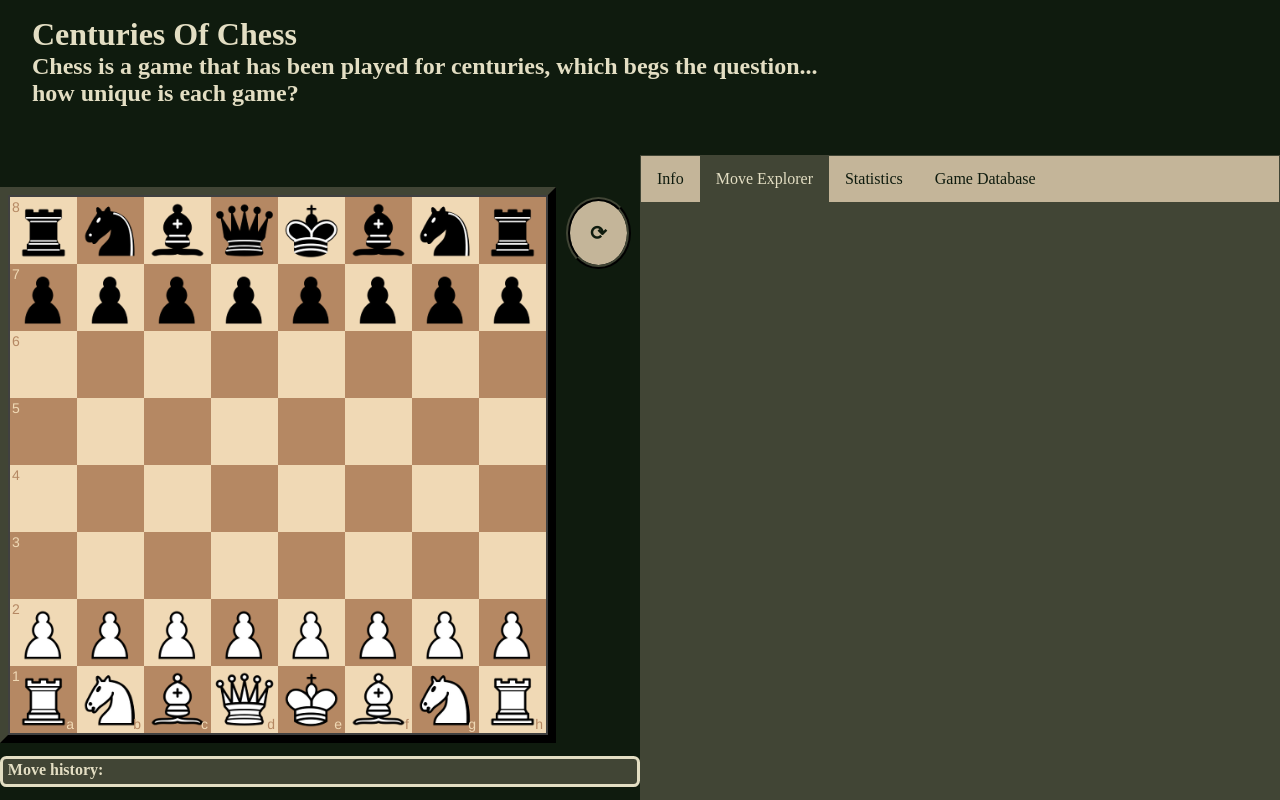
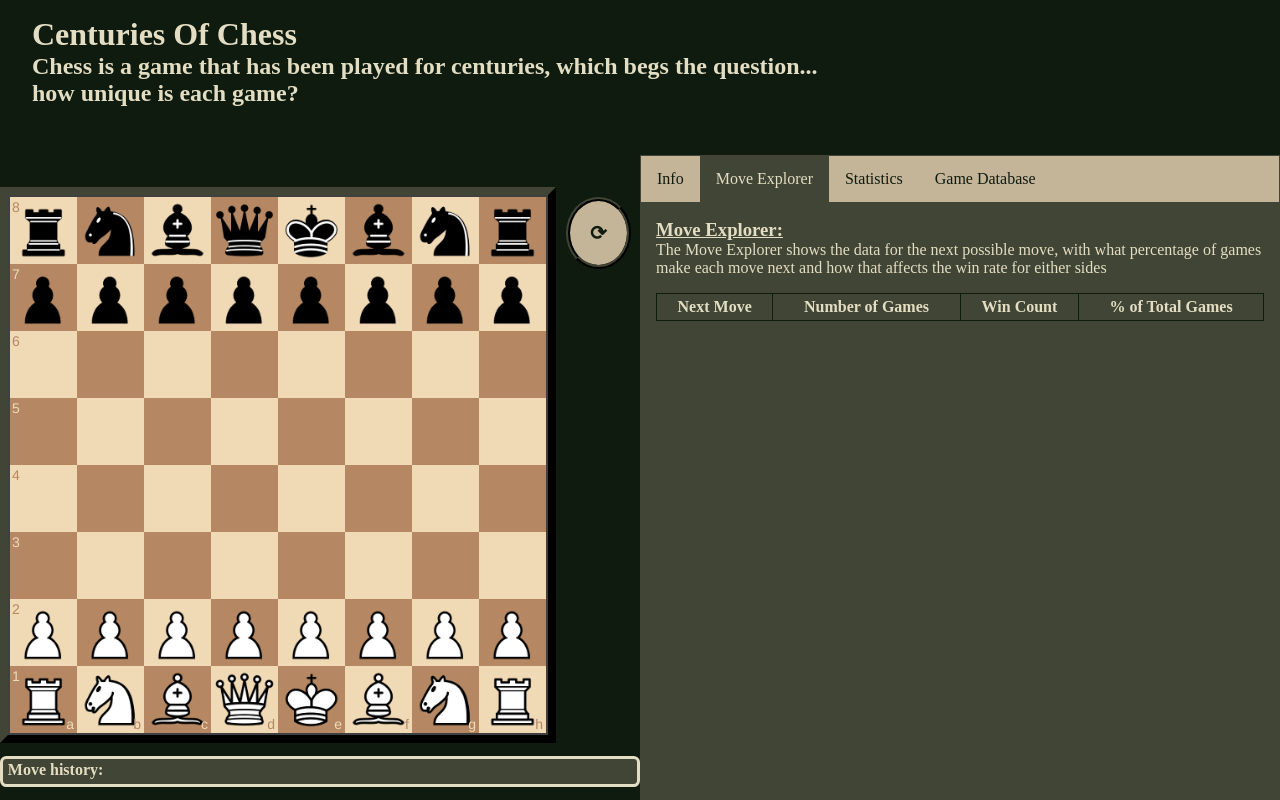
Before and after one commit to S8tyrsH0rns/Centuries-Of-Chess, a PHP site: page / in a window 1280 px wide, after a click on "Move Explorer". Run offline with PHP 8.4, Linux system fonts and the light colour scheme; tables that the repository leaves empty or names only in its code hold one stand-in row (values such as "Sample post"); lists and menus that the app fills with data are empty; some libraries are stand-ins or nearby versions.

Commit message:
Added Move Explorer - Displays information on future moves

```diff
--- a/css/styles.css
+++ b/css/styles.css
@@ -175,6 +175,24 @@ p {
 	padding-left: 0.5em;
 }
 
+.game-explorer-table {
+	width: 100%;
+	border-collapse: collapse;
+}
+
+#game-explorer-body td, th {
+	text-align: center;
+    white-space: pre-line;
+
+	padding: 0.25em;
+
+	border: 0.05em solid #0F1B0E;
+	border-collapse: collapse;
+}
+
+
+
+
 .statistics-list div {
 	padding: 2.5em;
 	display: flex;
--- a/index.php
+++ b/index.php
@@ -56,20 +56,20 @@
 		<div id="Info-Page" class="tab-contents">
 			<!-- Welcome/information page explaining what the project is and how to use it -->
 			<h3><u>What is Centuries of Chess?</u></h3>
-			<p>Centuries of Chess is a way of visualising the vast number of played chess games by matching the game you play on the board
-			to a database of previously played games (currently at over 2.1 million games). There are three different ways of looking back
-			at past games: </p>
+			<p>Centuries of Chess is an interactive way of visualising the vast number of chess games that have been played throughout history. By matching the moves you play on the board
+			to a database of previously played games (currently at over 2.1 million games), the website allows you to discover how you play compares with those who played in the past.
+			There are three different ways of looking back at past games: </p>
 
 			<div class="subsection">
 				<h4><u>Move Explorer</u></h4>
-				<p>The purpose of the Move Explorer is to show the most popular next move out of all the remaining games, at the start of this game this
-				can act as an Opening Explorer, naming any openings it detects.</p>
+				<p>The purpose of the Move Explorer is to show the most popular next move among games that match the current moves made by you. It displays how frequently each next move is
+				played alongside the win count for the games that follow. At the start of this game this can act as an Opening Explorer, naming any openings it detects.</p>
 
 				<h4><u>Statistics</u></h4>
-				<p>The Statistics page shows general statistics of the current game played (such as white/black win rate, average elo for white/black).</p>
+				<p>The Statistics page shows general statistics of the current game played (such as white/black win rate, average elo for white/black). It gives insight into the level of gameplay for both sides, though the quality of data will degrade as fewer and fewer games exist to pull the data from.</p>
 
 				<h4><u>Game Database</u></h4>
-				<p>This panel shows data on individual games, being able to be sorted by a number of different metrics.</p>
+				<p>This panel shows a table of data on individual games with results being able to be sorted by things like earliest games or highest ranking elo. It provides the full list of moves for games that match the moves you make so you can follow the exact path of a game. This tab is most useful for looking at specific games, using the sorting filter to find interesting games.</p>
 			</div>
 
 			<h3><u>Development and Design</u></h3>
@@ -78,6 +78,24 @@
 
 		<div id="Opening-Explorer-Tab" class="tab-contents">
 			<!-- This tab is about future moves, early on this will act as an opening explorer, later on a best move selector -->
+			<h3><u>Move Explorer: </u></h3>
+			<p>The Move Explorer shows the data for the next possible move, with what percentage of games make each move next and how that affects the win rate for either sides</p>
+
+			<table class="game-explorer-table">
+				<thead>
+					<tr>
+						<th>Next Move</th>
+						<th>Number of Games</th>
+						<th>Win Count</th>
+						<th>% of Total Games</th>
+					</tr>
+				</thead>
+				<tbody id="game-explorer-body">
+				</tbody>
+			</table>
+
+			<div id="explorer-loading-message"> </div>
+
 		</div>
 
 		<div id="Statistics" class="tab-contents">
@@ -163,6 +181,7 @@
 		//Game has changed so data is stale
 		staleGame = true;
 		staleStats = true;
+		staleExplorer = true;
 		currentPage = 1;
 
 		if ((document.getElementById('Game-Database-Tab').style.display === 'block') && (staleGame == true)) {
@@ -171,6 +190,10 @@
 
 		if ((document.getElementById('Statistics').style.display === 'block') && (staleStats == true)) {
 			loadStats();
+		}
+
+		if ((document.getElementById('Opening-Explorer-Tab').style.display === 'block') && (staleExplorer == true)) {
+			loadExplorer();
 		}
 
 	}
@@ -285,6 +308,8 @@ function openTab(evt, tabName) {
 			loadGames();
 		} else if (tabName === 'Statistics' && staleStats) {
 			loadStats();
+		} else if (tabName === 'Opening-Explorer-Tab' && staleExplorer) {
+			loadExplorer();
 		}
 	}
 
@@ -476,7 +501,7 @@ async function loadStats() {
 		renderStats(statsData);
 
 	} catch (err) {
-		if (statsRequestId !== gameRequestId) {
+		if (requestId !== statsRequestId) {
 			return;
 		}
 		console.error(err);
@@ -500,7 +525,76 @@ function renderStats(data) {
 
 </script>
 
+<script>
+var explorerRequestId = 0;
+var staleExplorer = true;
 
+async function loadExplorer() {
+	var requestId = ++explorerRequestId;
+	var movesSentExplorer = game.history().join(' ');
+
+	var urlExplorer = 'moveExplorer.php?moves=' + encodeURIComponent(movesSentExplorer);
+
+	showExplorerMessage("Loading...");
+
+	try {
+		var response = await fetch(urlExplorer);
+		if (!response.ok) {
+			throw new Error("Error: " + response.status);
+		}
+
+		var explorerData = await response.json();
+
+		if (requestId !== explorerRequestId) {
+			return;
+		}
+		staleExplorer = false;
+		renderExplorerTable(explorerData);
+
+	} catch (err) {
+		if (requestId !== explorerRequestId) {
+			return;
+		}
+		console.error(err);
+	}
+
+}
+
+function renderExplorerTable(data) {
+	const body = document.getElementById('game-explorer-body');
+	document.getElementById('game-explorer-body').replaceChildren();
+
+	//Displays warning if no games exist
+	if (data.length === 0) {
+		showExplorerMessage("No Games Found");
+		return;
+	}
+
+	showExplorerMessage('');
+
+
+	data.forEach((entry) => {
+		const row = document.createElement('tr');
+
+		const next_move = row.insertCell();
+		const numOfGames = row.insertCell();
+		const winRate = row.insertCell();
+		const gamePercent = row.insertCell();
+
+		next_move.textContent = entry.next_move ?? "-";
+		numOfGames.textContent = entry.games ?? "-";
+		winRate.textContent = entry.white_wins.toLocaleString() + " / " + (entry.games - entry.white_wins - entry.black_wins).toLocaleString() + " / " + entry.black_wins.toLocaleString();
+		gamePercent.textContent = ((entry.games / entry.total) * 100).toLocaleString() + "%";
+
+		body.appendChild(row);
+	});
+}
+
+function showExplorerMessage(message) {
+	document.getElementById("explorer-loading-message").textContent = message;
+}
+
+</script>
 
 </body>
 </html>
--- /dev/null
+++ b/moveExplorer.php
@@ -0,0 +1,37 @@
+<?php
+require __DIR__ . '/common.php';
+
+$prefix = getPrefix();
+$field = substr_count($prefix, ' ') + 1;
+
+try {
+	$conn = connect();
+	$query = $conn -> prepare("
+		SELECT split_part(moves, ' ', :field) AS next_move,
+		count(*) AS games,
+		count(*) FILTER (WHERE result = 'w') AS white_wins,
+		count(*) FILTER (WHERE result = 'b') AS black_wins,
+		sum(count(*)) OVER () AS total
+		FROM games
+		WHERE moves LIKE :pattern
+		AND moves <> :currentMoves
+		GROUP BY next_move
+		ORDER BY games DESC, next_move
+		LIMIT 10
+		"
+		);
+
+	$query ->bindValue(':field', $field, PDO::PARAM_INT);
+	$query ->bindValue(':pattern', $prefix.'%');
+	$query ->bindValue(':currentMoves', $prefix);
+	$query->execute();
+
+	$moveExploration = $query -> fetchAll(PDO::FETCH_ASSOC);
+} catch (Exception $e) {
+	error_log($e->getMessage());
+	callError(500, 'Internal Server Error!');
+}
+
+
+
+echo json_encode($moveExploration);
--- a/search.php
+++ b/search.php
@@ -61,4 +61,4 @@ $results = array_slice($rows, 0, PAGE_SIZE);
 $hasNext = count($rows) > PAGE_SIZE;
 
 
-echo json_encode(['prefix' => $prefix, 'sort' => $sortingMethod, 'offset' => $offset, 'results' => $results, 'hasNext' => $hasNext]);
+echo json_encode(['results' => $results, 'hasNext' => $hasNext]);
```
